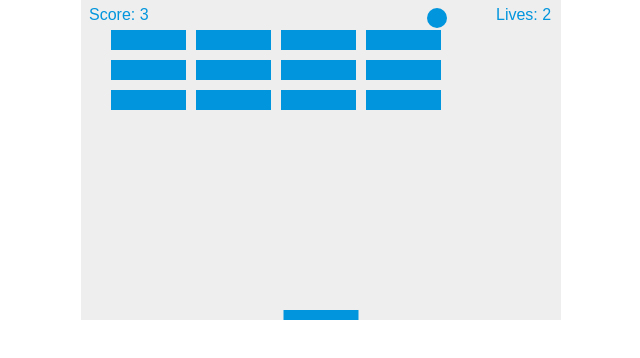
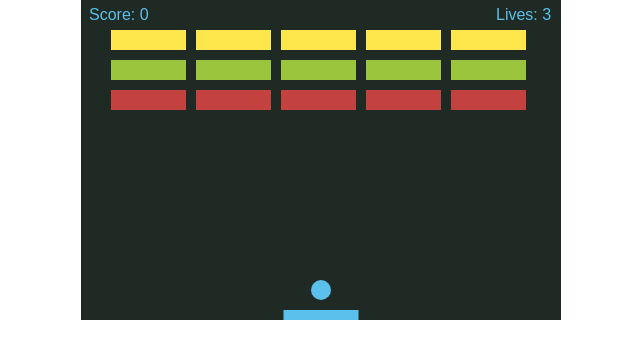
Before and after one commit to tsamantanis/FEW1.2-Break-out, a website: page index.html in a window 1280 px wide. Shown: the whole page, without its empty margins (319-959 px from the left). Drawn offline with Linux system fonts and the light colour scheme.

Commit message:
Color changes

```diff
--- a/index.html
+++ b/index.html
@@ -5,7 +5,7 @@
     <title>Gamedev Canvas Workshop</title>
     <style>
     	* { padding: 0; margin: 0; }
-    	canvas { background: #eee; display: block; margin: 0 auto; }
+    	canvas { background: #202A25; display: block; margin: 0 auto; }
     </style>
 </head>
 <body>
--- a/main.js
+++ b/main.js
@@ -2,22 +2,9 @@
 const canvas = document.getElementById('myCanvas');
 const ctx = canvas.getContext('2d');
 
-// Ball
-let x = canvas.width / 2;
-let y = canvas.height - 30;
-let dx = 3;
-let dy = -3;
 const ballRadius = 10;
-// Paddle
 const paddleHeight = 10;
 const paddleWidth = 75;
-let paddleX = (canvas.width - paddleWidth) / 2;
-
-// Keys
-let rightPressed = false;
-let leftPressed = false;
-
-// Bricks
 const brickRowCount = 3;
 const brickColumnCount = 5;
 const brickWidth = 75;
@@ -25,20 +12,26 @@ const brickHeight = 20;
 const brickPadding = 10;
 const brickOffsetTop = 30;
 const brickOffsetLeft = 30;
+const color = '#5BC0EB';
+const colors = ['#FDE74C', '#9BC53D', '#C3423F'];
+const bricks = [];
 
-const bricks = [];
+let x = canvas.width / 2;
+let y = canvas.height - 30;
+let dx = 3;
+let dy = -3;
+let paddleX = (canvas.width - paddleWidth) / 2;
+let rightPressed = false;
+let leftPressed = false;
+let score = 0;
+let lives = 3;
+
 for (let c = 0; c < brickColumnCount; c += 1) {
   bricks[c] = [];
   for (let r = 0; r < brickRowCount; r += 1) {
     bricks[c][r] = { x: 0, y: 0, status: 1 };
   }
 }
-
-// Score
-let score = 0;
-
-// Lives
-let lives = 3;
 
 function keyDownHandler(e) {
   if (e.key === 'Right' || e.key === 'ArrowRight') {
@@ -62,10 +55,6 @@ function mouseMoveHandler(e) {
     paddleX = relativeX - paddleWidth / 2;
   }
 }
-
-document.addEventListener('keydown', keyDownHandler);
-document.addEventListener('keyup', keyUpHandler);
-document.addEventListener('mousemove', mouseMoveHandler);
 
 function collisionDetection() {
   for (let c = 0; c < brickColumnCount; c += 1) {
@@ -94,7 +83,7 @@ function collisionDetection() {
 function drawBall() {
   ctx.beginPath();
   ctx.arc(x, y, ballRadius, 0, Math.PI * 2);
-  ctx.fillStyle = '#0095DD';
+  ctx.fillStyle = color;
   ctx.fill();
   ctx.closePath();
 }
@@ -102,7 +91,7 @@ function drawBall() {
 function drawPaddle() {
   ctx.beginPath();
   ctx.rect(paddleX, canvas.height - paddleHeight, paddleWidth, paddleHeight);
-  ctx.fillStyle = '#0095DD';
+  ctx.fillStyle = color;
   ctx.fill();
   ctx.closePath();
 }
@@ -117,7 +106,7 @@ function drawBricks() {
         bricks[c][r].y = brickY;
         ctx.beginPath();
         ctx.rect(brickX, brickY, brickWidth, brickHeight);
-        ctx.fillStyle = '#0095DD';
+        ctx.fillStyle = colors[r % 3];
         ctx.fill();
         ctx.closePath();
       }
@@ -127,13 +116,13 @@ function drawBricks() {
 
 function drawScore() {
   ctx.font = '16px Arial';
-  ctx.fillStyle = '#0095DD';
+  ctx.fillStyle = color;
   ctx.fillText(`Score: ${score}`, 8, 20);
 }
 
 function drawLives() {
   ctx.font = '16px Arial';
-  ctx.fillStyle = '#0095DD';
+  ctx.fillStyle = color;
   ctx.fillText(`Lives: ${lives}`, canvas.width - 65, 20);
 }
 
@@ -183,6 +172,11 @@ function draw() {
 
   x += dx;
   y += dy;
-  requestAnimationFrame(draw);
+  // requestAnimationFrame(draw);
 }
+
+document.addEventListener('keydown', keyDownHandler);
+document.addEventListener('keyup', keyUpHandler);
+document.addEventListener('mousemove', mouseMoveHandler);
+
 draw();
```
